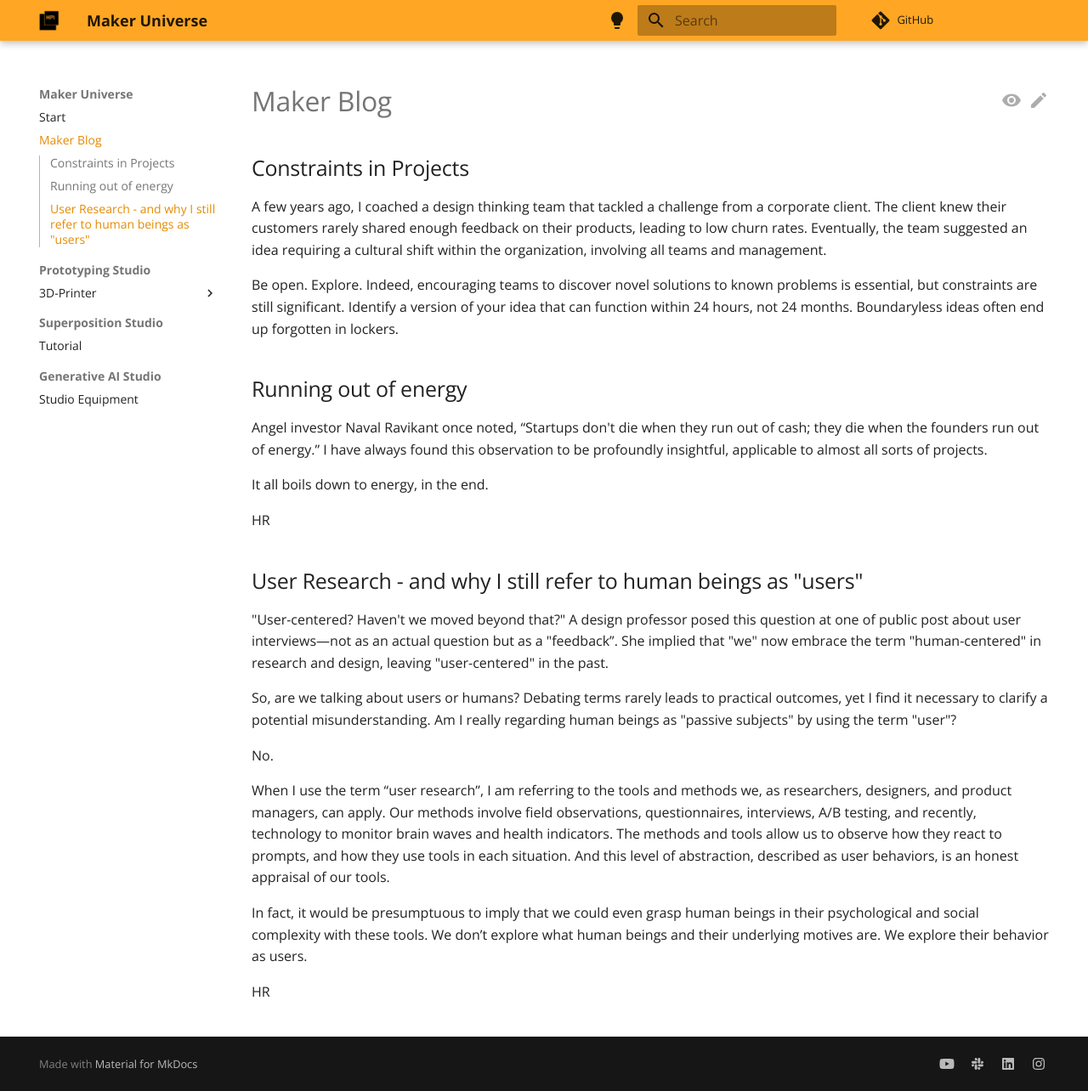
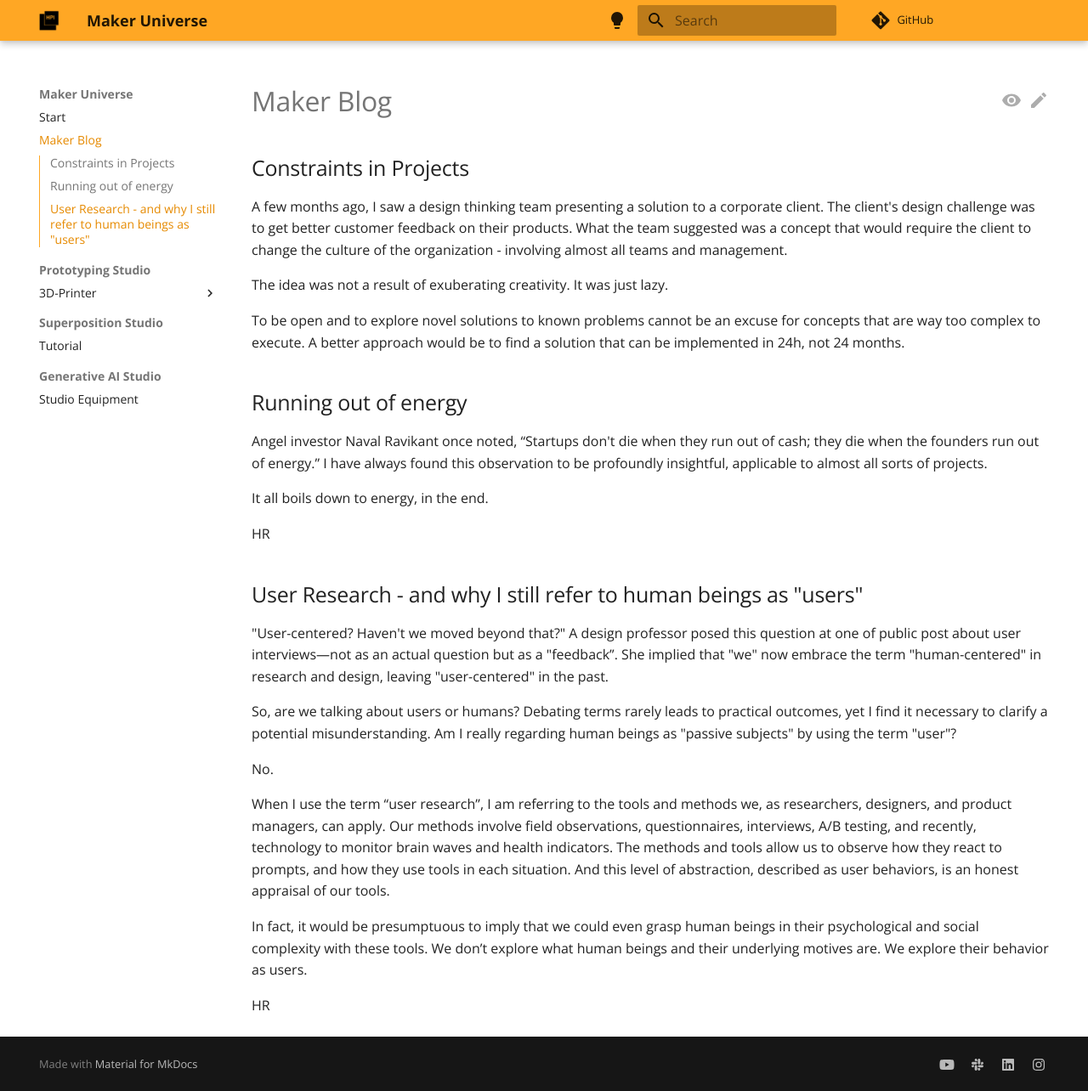
Before and after one commit to makeruniverse/docs, an MkDocs documentation site: the page built from docs/blog/blog.md, in a window 1280 px wide and 1284 px high. Shown: the whole window at 85% size. Built offline with MkDocs 1.6.1 and Material for MkDocs 9.7.7, drawn with Linux system fonts in a browser that asks for light colours; comment, search, counter and statistics services are not loaded.

Commit message:
new blog post updates on constraints

```diff
--- a/docs/blog/blog.md
+++ b/docs/blog/blog.md
@@ -2,9 +2,11 @@
 
 ## Constraints in Projects
 
-A few years ago, I coached a design thinking team that tackled a challenge from a corporate client. The client knew their customers rarely shared enough feedback on their products, leading to low churn rates. Eventually, the team suggested an idea requiring a cultural shift within the organization, involving all teams and management.
+A few months ago, I saw a design thinking team presenting a solution to a corporate client. The client's design challenge was to get better customer feedback on their products. What the team suggested was a concept that would require the client to change the culture of the organization - involving almost all teams and management.
 
-Be open. Explore. Indeed, encouraging teams to discover novel solutions to known problems is essential, but constraints are still significant. Identify a version of your idea that can function within 24 hours, not 24 months. Boundaryless ideas often end up forgotten in lockers.
+The idea was not a result of exuberating creativity. It was just lazy.
+
+To be open and to explore novel solutions to known problems cannot be an excuse for concepts that are way too complex to execute. A better approach would be to find a solution that can be implemented in 24h, not 24 months.
 
 
 
```
